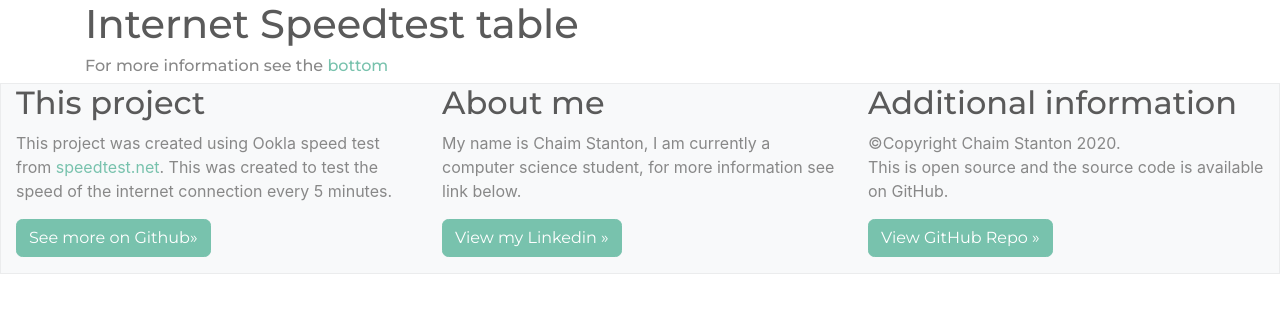
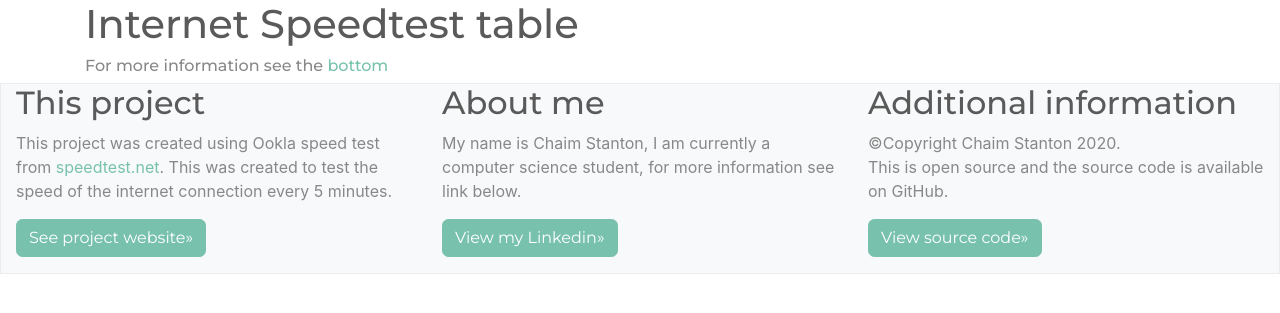
Before and after one commit to ChaimStanton/pingtester, a PHP site: page / in a window 1280 px wide. Shown: the top 313 px of the page. Run offline with PHP 8.4, Linux system fonts and the light colour scheme; some libraries are stand-ins or nearby versions.

Commit message:
update text in buttons at the bottom

```diff
--- a/footer.php
+++ b/footer.php
@@ -16,7 +16,7 @@ echo '
 				This project was created using Ookla speed test from <a href="speedtest.net">speedtest.net</a>. This was created to test the speed of the internet connection every 5 minutes.
 			</p>
 			<p>
-				<a class="btn btn-primary" href="https://chaimstanton.github.io/speedtest/">See more on Github»</a>
+				<a class="btn btn-primary" href="https://chaimstanton.github.io/speedtest/">See project website»</a>
 			</>
 		</div>
 		<div class="col-md-4">
@@ -27,7 +27,7 @@ echo '
 				My name is Chaim Stanton, I am currently a computer science student, for more information see link below.
 			</p>
 			<p>
-				<a class="btn btn-primary" href="https://www.linkedin.com/in/chaimstanton">View my Linkedin »</a>
+				<a class="btn btn-primary" href="https://www.linkedin.com/in/chaimstanton">View my Linkedin»</a>
 			</p>
 		</div>
 		<div class="col-md-4">
@@ -39,7 +39,7 @@ echo '
 				This is open source and the source code is available on GitHub.
 			</p>
 			<p>
-				<a class="btn btn-primary" href="https://github.com/ChaimStanton/speedtest">View GitHub Repo »</a>
+				<a class="btn btn-primary" href="https://github.com/ChaimStanton/speedtest">View source code»</a>
 			</p>
 		</div>
 	</div>
```
